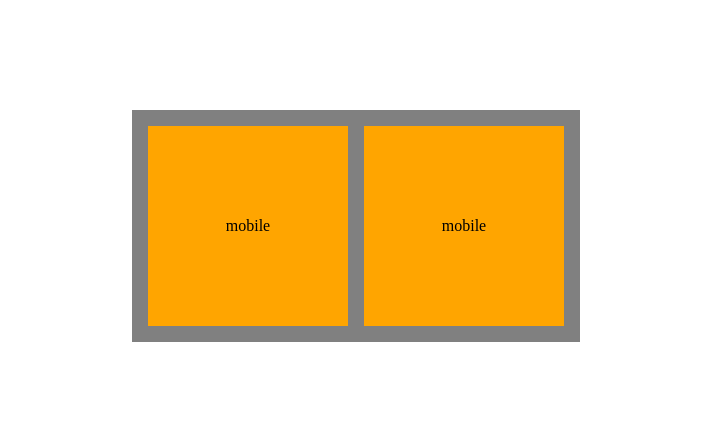
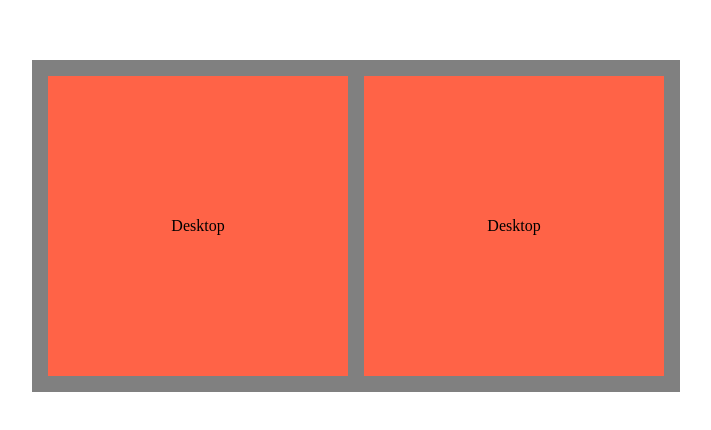
Before and after one commit to jams1810/pratique_mi-session, a plain HTML site: page index.html in a window 1280 px wide. Shown: the part 182-612 px from the top of the page, without its empty margins (284-995 px from the left). Drawn offline with Linux system fonts and the light colour scheme.

Commit message:
dernier changement

```diff
--- a/index.html
+++ b/index.html
@@ -8,13 +8,15 @@
 </head>
 <body>
     <header></header>
-    <main>
+    <main class="main">
         <div class="container">
             <div class="box">
-                <p>mobile</p>
+                <p class="mobile">Mobile</p>
+                <p class="desktop">Desktop</p>
             </div>
             <div class="box">
-                <p>mobile</p>
+                <p class="mobile">Mobile</p>
+                <p class="desktop">Desktop</p>
             </div>
         </div>
     </main>
--- a/styles.css
+++ b/styles.css
@@ -1,30 +1,43 @@
-main {
+.main {
     display: flex;
     justify-content: center;
     align-items: center;
-    min-width: 100%;
-    min-height: 100dvh;
+    height: 100vh;
 }
 
 .container {
+    background-color: gray;
+    padding: 1rem;
     display: flex;
     flex-direction: column;
+    justify-content: center;
+    align-items: center;
     gap: 1rem;
-    padding: 1rem;
-    background-color: grey;
 }
 
 .box {
-    background-color: orange;
+    background-color: tomato;
+    height: 300px;
+    width: 300px;
     display: flex;
     justify-content: center;
     align-items: center;
-    height: 200px;
-    width: 200px;
+}
+
+.desktop {
+    display: none;
 }
 
 @media screen and (min-width: 1024px) {
     .container {
         flex-direction: row;
     }
+
+    .mobile {
+        display: none;
+    }
+
+    .desktop {
+        display: inline-block;
+    }
 }
```
Also changed, not shown: 1 other file.
